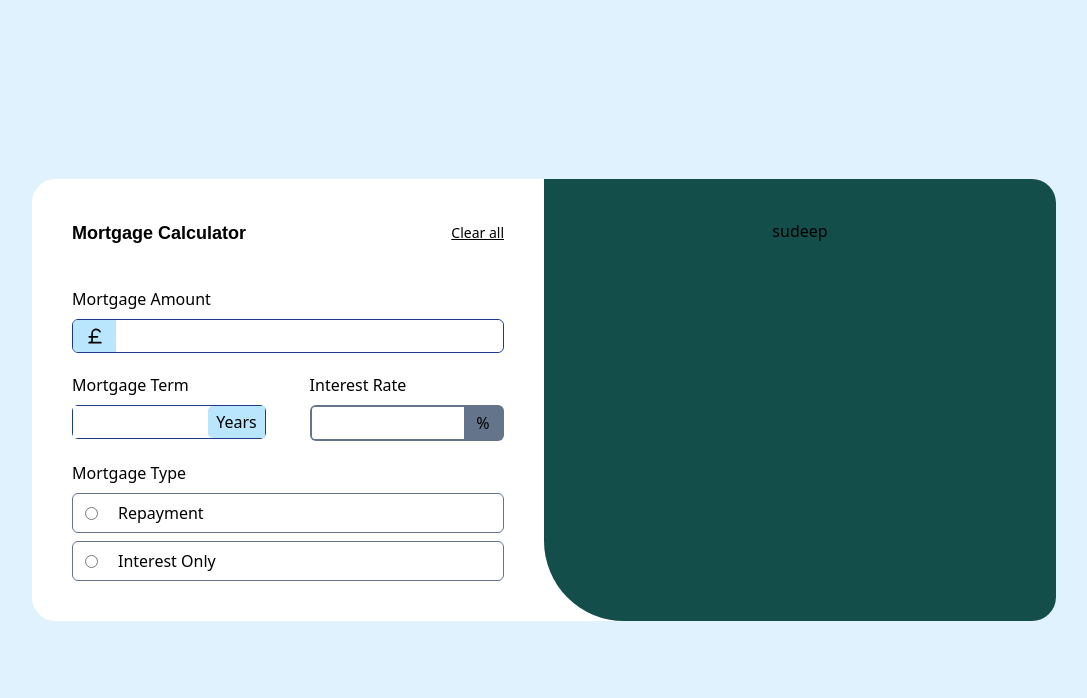
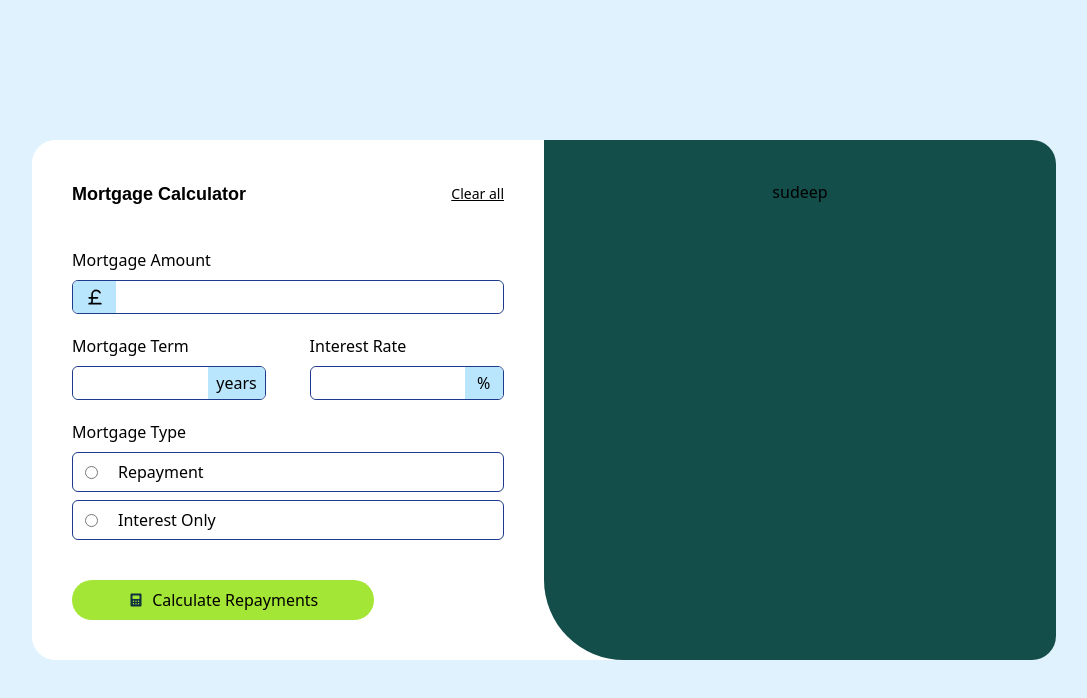
Before and after one commit to grgsudhiv123/Mortgage-Calculator, a React (Vite) app: page / in a window 1280 px wide. Shown: the top 698 px of the page, without its empty margins (96-1183 px from the left). Built offline with nearby package versions, Linux system fonts and the light colour scheme; a web font is replaced by a local one.

Commit message:
few changes

```diff
--- a/src/page/Card.jsx
+++ b/src/page/Card.jsx
@@ -1,5 +1,7 @@
 // import img from "../assets/assets/images/illustration-empty.svg"
 import pound from "../assets/assets/images/pound-sign-svgrepo-com.svg"
+import calculator from "../assets/assets/images/icon-calculator.svg"
+
 const Card = () => {
   return (
     <section className="mx-auto 2xl:min-w-[1240px] xl:min-w-[1024px] bg-white rounded-3xl ">
@@ -16,7 +18,7 @@ const Card = () => {
                         <div className="w-[10%] flex justify-center bg-sky-200 h-full rounded-l-[5px]">
                             <img src={pound} alt="pound-image" width={20} height={20} className="object-contain bg-cover"/>
                         </div>
-                        <input type="text" required className="w-[90%] px-5 py-1 outline-none rounded-r-md my-0 mx-0"/>
+                        <input type="text" required className="w-[90%] px-2 py-1 outline-none rounded-r-md my-0 mx-0"/>
                     </div>
                 </div>
 
@@ -26,32 +28,40 @@ const Card = () => {
                     <div className="flex flex-col w-[45%]">
                     <p className="">Mortgage Term</p>
                     <div className="flex flex-row justify-start items-center rounded-md mt-2 border border-blue-900">
-                        <input type="text" required className="w-[70%] px-5 py-1 outline-none rounded-r-md my-0 mx-0"/>
-                        <div className="w-[30%] flex justify-center items-center bg-sky-200 h-full rounded-l-[5px]">
-                            <p>Years</p>
+                        <input type="text" required className="w-[70%] px-2 py-1 outline-none rounded-l-md my-0 mx-0"/>
+                        <div className="w-[30%] flex justify-center items-center bg-sky-200 h-full rounded-r-[5px]">
+                            <p>years</p>
                         </div>
                     </div>
                     </div>
                     <div className="flex flex-col w-[45%]">
-                    <p className="">Interest Rate</p>
-                    <div className="bg-slate-500 flex flex-row justify-start items-center p-[2px] rounded-md mt-2">
-                        <input type="text" required className="w-[80%] px-5 py-1 outline-none rounded-l-[3px]"/>
-                        <p className="w-[20%] text-center">%</p>
-                    </div>
+                        <p className="">Interest Rate</p>
+                        <div className="flex flex-row justify-start items-center rounded-md border border-blue-900 mt-2">
+                            <input type="text" required className="w-[80%] px-2 py-1 outline-none rounded-l-md my-0 mx-0"/>
+                            <div className="w-[20%] flex justify-center items-center bg-sky-200 h-full rounded-r-[5px]">
+                            <p className="text-center">%</p>
+                            </div>
+                        </div>
                     </div>
                 </div>
 
 
                 <div className="flex flex-col mt-5">
                     <p>Mortgage Type</p>
-                    <div className="w-full flex flex-row h-10 justify-start items-center gap-5 p-3 border-[1px] border-slate-500 mt-2 rounded-md">
+                    <div className="w-full flex flex-row h-10 justify-start items-center gap-5 p-3 border border-blue-900 mt-2 rounded-md">
                         <input type="radio" name="repayment" value="repayment" /> <p>Repayment</p>
                     </div>
-                    <div className="w-full flex flex-row h-10 justify-start items-center gap-5 p-3 border-[1px] border-slate-500 mt-2 rounded-md">
+                    <div className="w-full flex flex-row h-10 justify-start items-center gap-5 p-3 border border-blue-900 mt-2 rounded-md">
                         <input type="radio" name="interest" value="interest" /> <p>Interest Only</p>
                     </div>
+                </div>
 
+
+                <div className="w-[70%] flex bg-lime-400 p-2 rounded-full gap-2 mt-10 justify-center items-center">
+                    <img src={calculator} alt="calculator" width={16} height={16}/>
+                    <p>Calculate Repayments</p>
                 </div>
+
 
             </div>
             <div className="flex flex-1 justify-center bg-teal-900 rounded-r-3xl rounded-bl-[80px] p-10">
```
